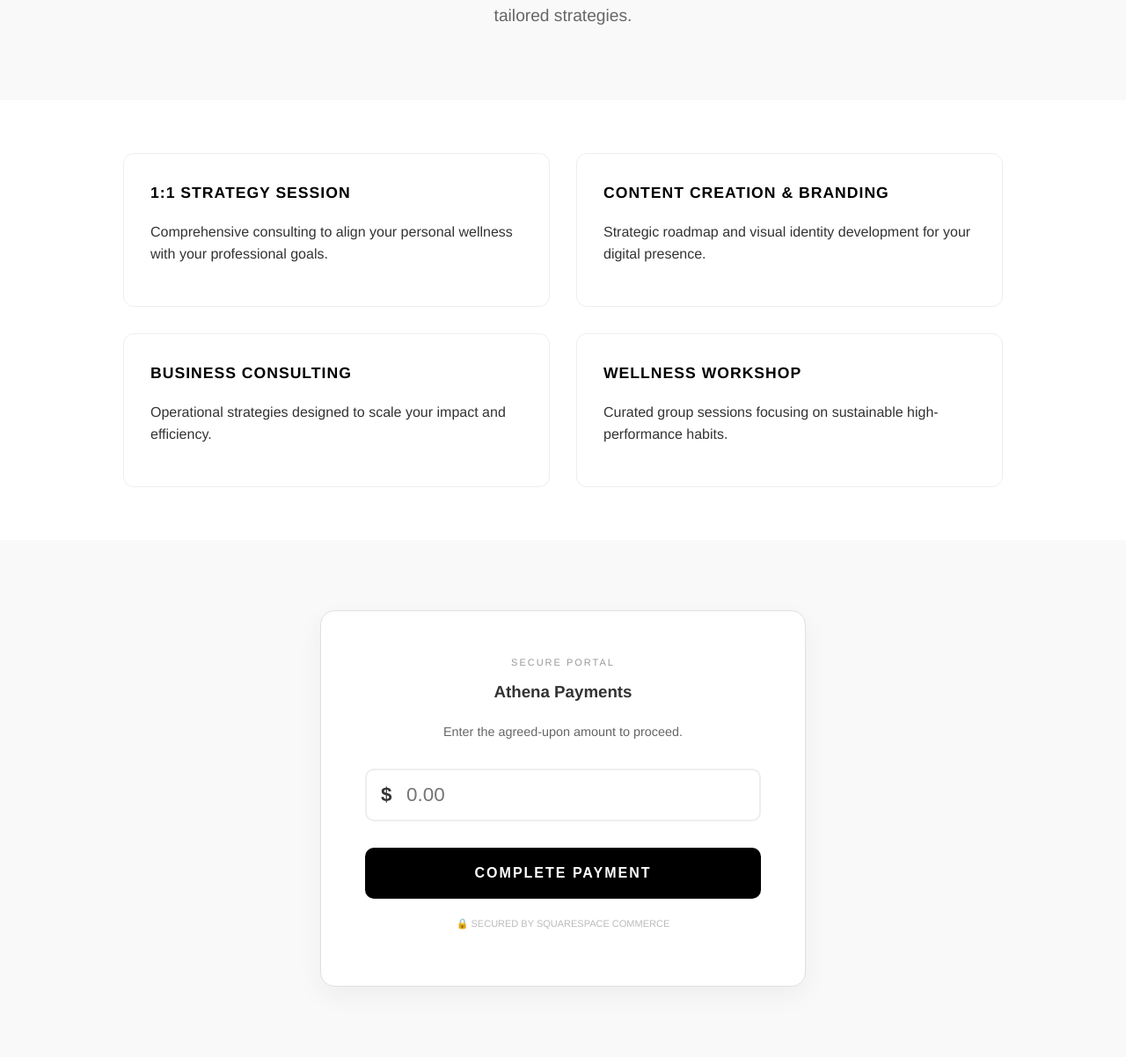
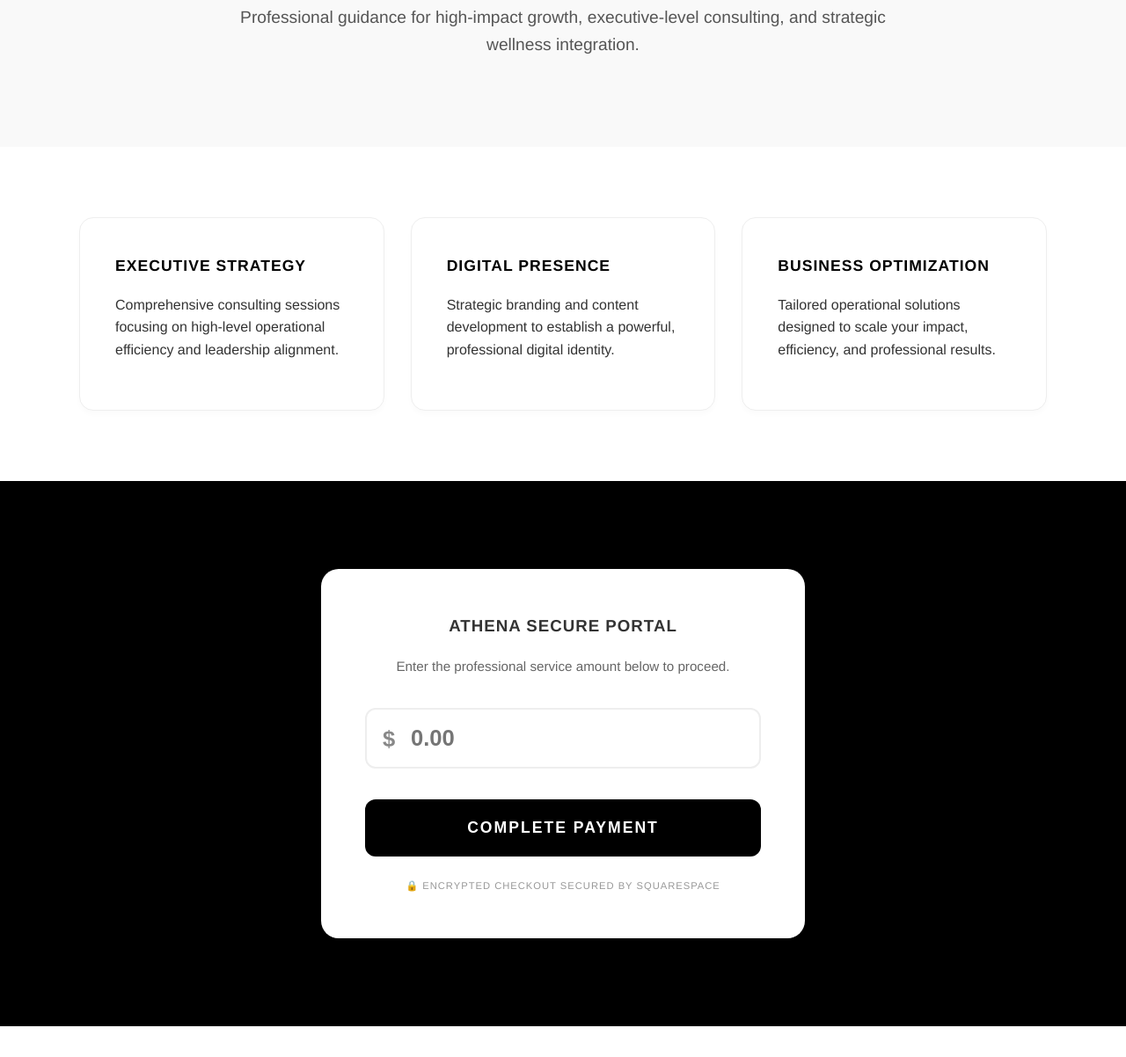
Before and after one commit to chuckieg72/content-creator, a plain HTML site: page index.html in a window 1280 px wide. Shown: the part 308-1510 px from the top of the page at 88% size. After the commit the page ends 1475 px from the top, so only its background shows below. Drawn offline with Linux system fonts and the light colour scheme.

Commit message:
Revise HTML structure and styles for Athena page
Updated title and improved styling for various sections. Enhanced payment processing functionality and modified service descriptions.

```diff
--- a/index.html
+++ b/index.html
@@ -3,83 +3,94 @@
 <head>
     <meta charset="UTF-8">
     <meta name="viewport" content="width=device-width, initial-scale=1.0">
-    <title>Athena | Strategic Wellness & Solutions</title>
+    <title>ATHENA | Strategic Wellness & Business Solutions</title>
     <style>
         :root { --brand: #000; --bg: #ffffff; --light: #f9f9f9; }
         body { font-family: 'Helvetica Neue', Arial, sans-serif; margin: 0; color: #333; line-height: 1.6; }
-        nav { padding: 25px 5%; border-bottom: 1px solid #eee; display: flex; justify-content: space-between; align-items: center; }
+
+        /* Navigation */
+        nav { padding: 25px 5%; border-bottom: 1px solid #eee; display: flex; justify-content: space-between; align-items: center; background: white; }
         .logo { font-weight: bold; letter-spacing: 3px; text-transform: uppercase; font-size: 1.2rem; }
 
-        .hero { padding: 80px 5%; text-align: center; background: var(--light); }
-        .hero h1 { font-size: 2.8rem; letter-spacing: 1px; margin-bottom: 10px; text-transform: uppercase; }
-        .hero p { font-size: 1.2rem; color: #666; max-width: 700px; margin: 0 auto; }
+        /* Hero Section - Professional Branding */
+        .hero { padding: 100px 5%; text-align: center; background: var(--light); }
+        .hero h1 { font-size: 3rem; letter-spacing: 2px; margin-bottom: 15px; text-transform: uppercase; font-weight: 900; }
+        .hero p { font-size: 1.2rem; color: #555; max-width: 800px; margin: 0 auto; }
 
-        /* Services Section */
-        .services { padding: 60px 5%; max-width: 1000px; margin: 0 auto; display: grid; grid-template-columns: 1fr 1fr; gap: 30px; }
-        .service-item { padding: 30px; border: 1px solid #eee; border-radius: 12px; background: #fff; transition: shadow 0.3s; }
-        .service-item:hover { box-shadow: 0 5px 15px rgba(0,0,0,0.05); }
+        /* Services Grid */
+        .services { padding: 80px 5%; max-width: 1100px; margin: 0 auto; display: grid; grid-template-columns: repeat(auto-fit, minmax(300px, 1fr)); gap: 30px; }
+        .service-item { padding: 40px; border: 1px solid #eee; border-radius: 16px; background: #fff; box-shadow: 0 4px 6px rgba(0,0,0,0.02); transition: 0.3s; }
+        .service-item:hover { transform: translateY(-5px); box-shadow: 0 10px 20px rgba(0,0,0,0.05); }
         .service-item h3 { margin-top: 0; color: var(--brand); text-transform: uppercase; font-size: 1.1rem; letter-spacing: 1px; }
 
-        /* Payment Portal */
-        .payment-area { padding: 80px 5%; background: var(--light); text-align: center; }
-        .pay-card { background: white; max-width: 450px; margin: 0 auto; padding: 50px; border-radius: 16px; border: 1px solid #e0e0e0; box-shadow: 0 10px 30px rgba(0,0,0,0.05); }
-        .input-group { position: relative; margin: 30px 0; }
-        .input-group span { position: absolute; left: 18px; top: 50%; transform: translateY(-50%); font-weight: bold; font-size: 1.4rem; }
-        input { width: 100%; padding: 15px 15px 15px 45px; font-size: 1.4rem; border: 2px solid #eee; border-radius: 10px; box-sizing: border-box; outline: none; transition: border-color 0.3s; }
+        /* Payment Section */
+        .payment-area { padding: 100px 5%; background: var(--brand); color: white; text-align: center; }
+        .pay-card { background: white; color: #333; max-width: 450px; margin: 0 auto; padding: 50px; border-radius: 20px; box-shadow: 0 20px 40px rgba(0,0,0,0.2); }
+
+        .input-group { position: relative; margin: 35px 0; }
+        .input-group span { position: absolute; left: 20px; top: 50%; transform: translateY(-50%); font-weight: bold; font-size: 1.6rem; color: #888; }
+        input { width: 100%; padding: 18px 18px 18px 50px; font-size: 1.6rem; border: 2px solid #eee; border-radius: 12px; box-sizing: border-box; outline: none; transition: 0.3s; font-weight: bold; }
         input:focus { border-color: var(--brand); }
-        .pay-btn { width: 100%; background: var(--brand); color: white; padding: 20px; border: none; border-radius: 10px; font-weight: bold; cursor: pointer; text-transform: uppercase; letter-spacing: 2px; font-size: 1rem; }
-        .pay-btn:hover { opacity: 0.85; }
+
+        .pay-btn { width: 100%; background: var(--brand); color: white; padding: 22px; border: none; border-radius: 12px; font-weight: bold; cursor: pointer; text-transform: uppercase; letter-spacing: 2px; font-size: 1.1rem; transition: 0.3s; }
+        .pay-btn:hover { background: #333; transform: scale(1.02); }
+        .secure-note { margin-top: 25px; font-size: 0.7rem; color: #999; letter-spacing: 1px; }
     </style>
 </head>
 <body>
 
-<nav><div class="logo">Athena</div></nav>
+<nav><div class="logo">ATHENA</div></nav>
 
 <section class="hero">
-    <h1>Strategic Wellness Solutions</h1>
-    <p>Empowering your business and personal growth through expert coaching and tailored strategies.</p>
+    <h1>ATHENA STRATEGIC SOLUTIONS</h1>
+    <p>Professional guidance for high-impact growth, executive-level consulting, and strategic wellness integration.</p>
 </section>
 
 <section class="services">
     <div class="service-item">
-        <h3>1:1 Strategy Session</h3>
-        <p>Comprehensive consulting to align your personal wellness with your professional goals.</p>
+        <h3>Executive Strategy</h3>
+        <p>Comprehensive consulting sessions focusing on high-level operational efficiency and leadership alignment.</p>
     </div>
     <div class="service-item">
-        <h3>Content Creation & Branding</h3>
-        <p>Strategic roadmap and visual identity development for your digital presence.</p>
+        <h3>Digital Presence</h3>
+        <p>Strategic branding and content development to establish a powerful, professional digital identity.</p>
     </div>
     <div class="service-item">
-        <h3>Business Consulting</h3>
-        <p>Operational strategies designed to scale your impact and efficiency.</p>
-    </div>
-    <div class="service-item">
-        <h3>Wellness Workshop</h3>
-        <p>Curated group sessions focusing on sustainable high-performance habits.</p>
+        <h3>Business Optimization</h3>
+        <p>Tailored operational solutions designed to scale your impact, efficiency, and professional results.</p>
     </div>
 </section>
 
 <section class="payment-area">
     <div class="pay-card">
-        <div style="font-size: 11px; letter-spacing: 2px; color: #999; margin-bottom: 10px; text-transform: uppercase;">Secure Portal</div>
-        <h3 style="margin-top:0;">Athena Payments</h3>
-        <p style="color: #666; font-size: 0.9rem;">Enter the agreed-upon amount to proceed.</p>
+        <h3 style="margin-top:0; letter-spacing: 1px;">ATHENA SECURE PORTAL</h3>
+        <p style="color: #666; font-size: 0.95rem;">Enter the professional service amount below to proceed.</p>
+
         <div class="input-group">
             <span>$</span>
-            <input type="number" id="amt" placeholder="0.00" step="0.01">
+            <input type="number" id="finalAmt" placeholder="0.00" step="0.01">
         </div>
-        <button class="pay-btn" onclick="go()">Complete Payment</button>
-        <p style="font-size: 11px; color: #bbb; margin-top: 20px;">🔒 SECURED BY SQUARESPACE COMMERCE</p>
+
+        <button class="pay-btn" onclick="processPayment()">COMPLETE PAYMENT</button>
+
+        <div class="secure-note">🔒 ENCRYPTED CHECKOUT SECURED BY SQUARESPACE</div>
     </div>
 </section>
 
 <script>
-    function go() {
-        const a = document.getElementById('amt').value;
-        if(!a || a <= 0) { alert("Please enter a valid amount."); return; }
-        const cents = Math.round(parseFloat(a) * 100);
-        // Your Verified Squarespace Pay Link ID
-        window.location.href = "https://checkout.squarespace.com/pay/3b7b4482-e3e6-4e7b-834c-312c704d6b38?amount=" + cents;
+    function processPayment() {
+        const amt = document.getElementById('finalAmt').value;
+        if(!amt || amt <= 0) {
+            alert("Please enter a valid amount to proceed.");
+            return;
+        }
+
+        const cents = Math.round(parseFloat(amt) * 100);
+
+        // This is the active pay link you provided
+        const baseLink = "https://checkout.squarespace.com/pay/3b7b4482-e3e6-4e7b-834c-312c704d6b38";
+
+        window.location.href = baseLink + "?amount=" + cents;
     }
 </script>
 
```
